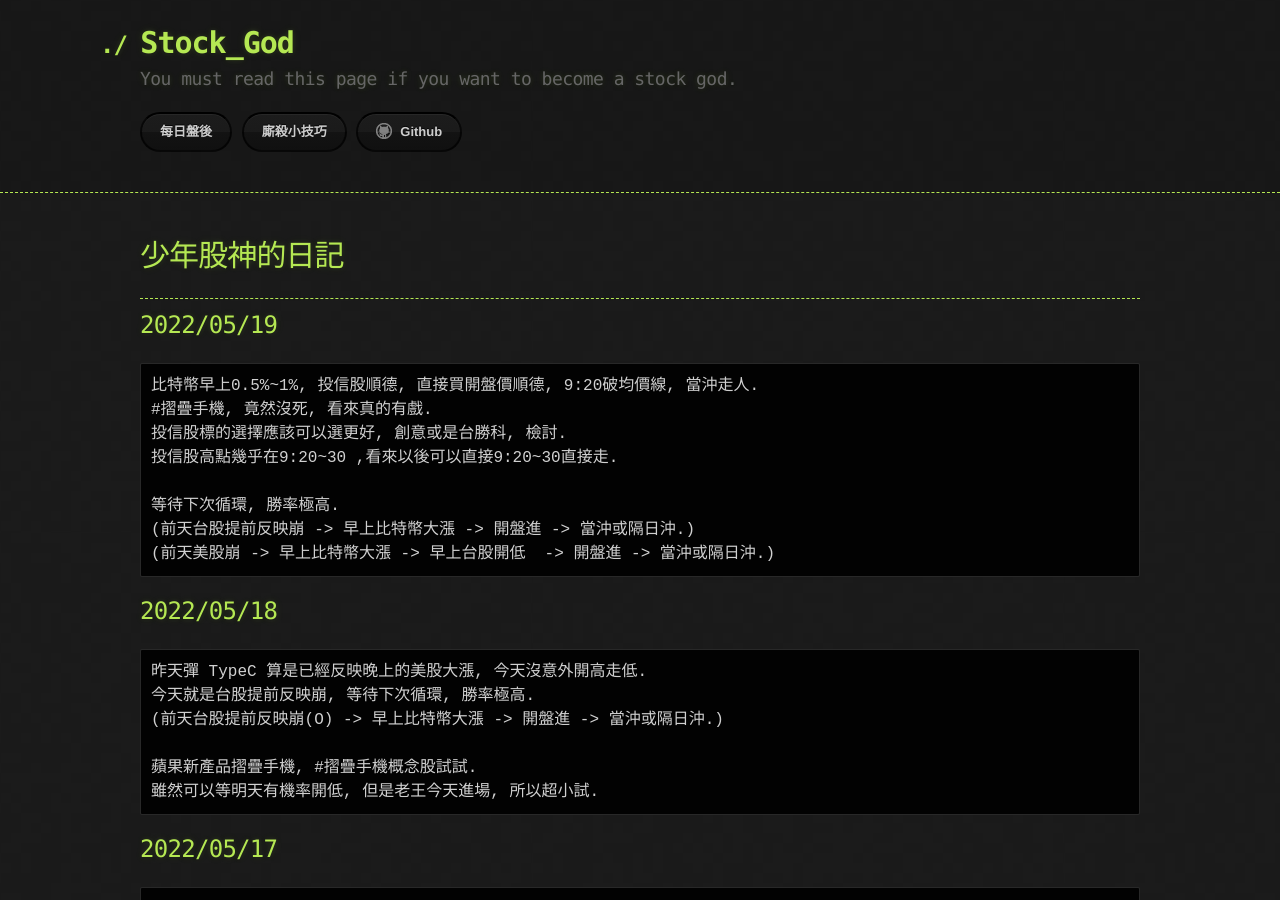
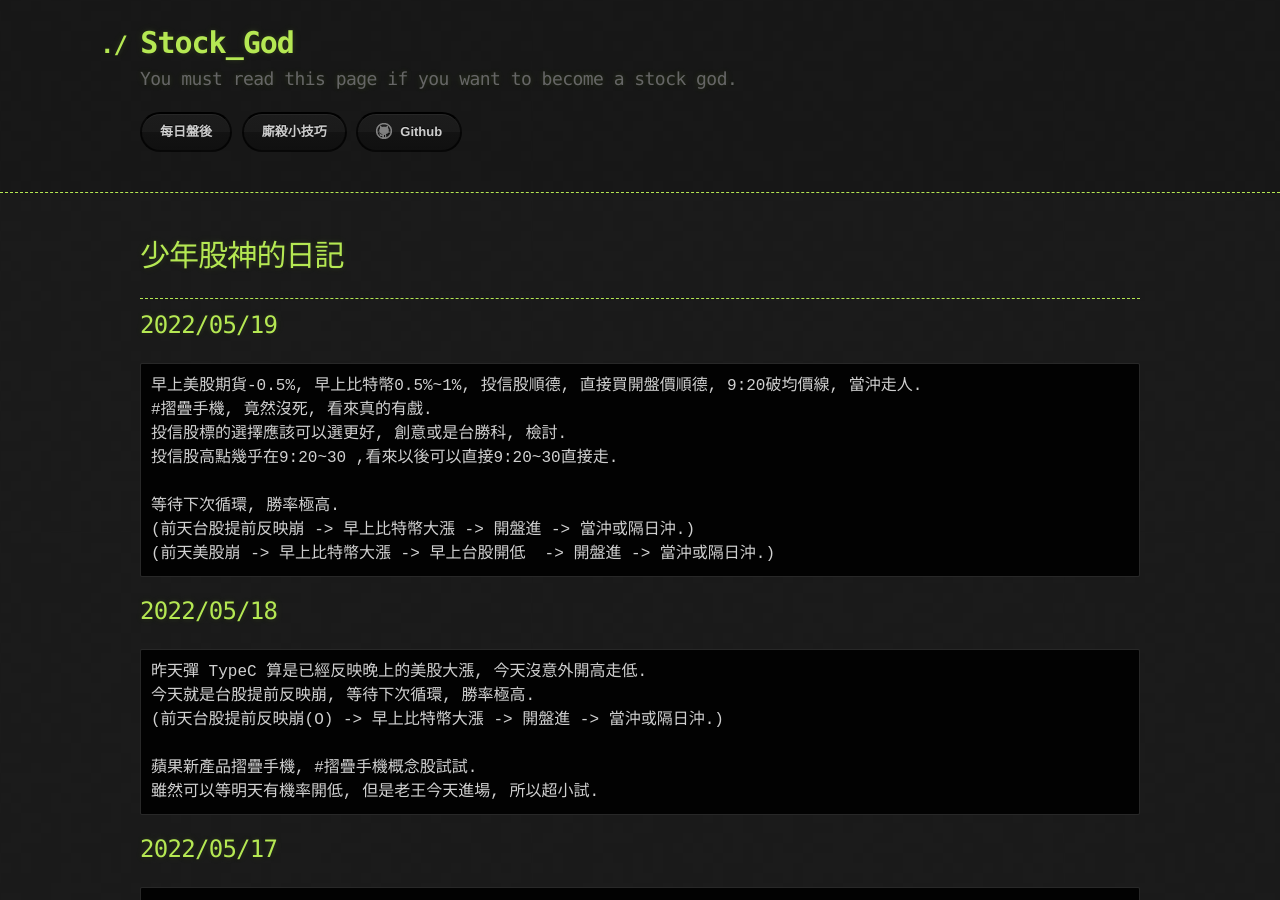
Before and after one commit to lepg5487/Stock_God, a Jekyll site: the page built from index.md, in a window 1280 px wide and 900 px high. Built offline with Jekyll 4.4.1, drawn with Linux system fonts in a browser that asks for light colours; our own code applies the rules of GitHub Pages for plain Markdown files.

Commit message:
Update index.md

````diff
--- a/index.md
+++ b/index.md
@@ -8,7 +8,7 @@ layout: testlayouts
 
 ## 2022/05/19
 ```
-比特幣早上0.5%~1%, 投信股順德, 直接買開盤價順德, 9:20破均價線, 當沖走人.
+早上美股期貨-0.5%, 早上比特幣0.5%~1%, 投信股順德, 直接買開盤價順德, 9:20破均價線, 當沖走人.
 #摺疊手機, 竟然沒死, 看來真的有戲.
 投信股標的選擇應該可以選更好, 創意或是台勝科, 檢討.
 投信股高點幾乎在9:20~30 ,看來以後可以直接9:20~30直接走.
````
